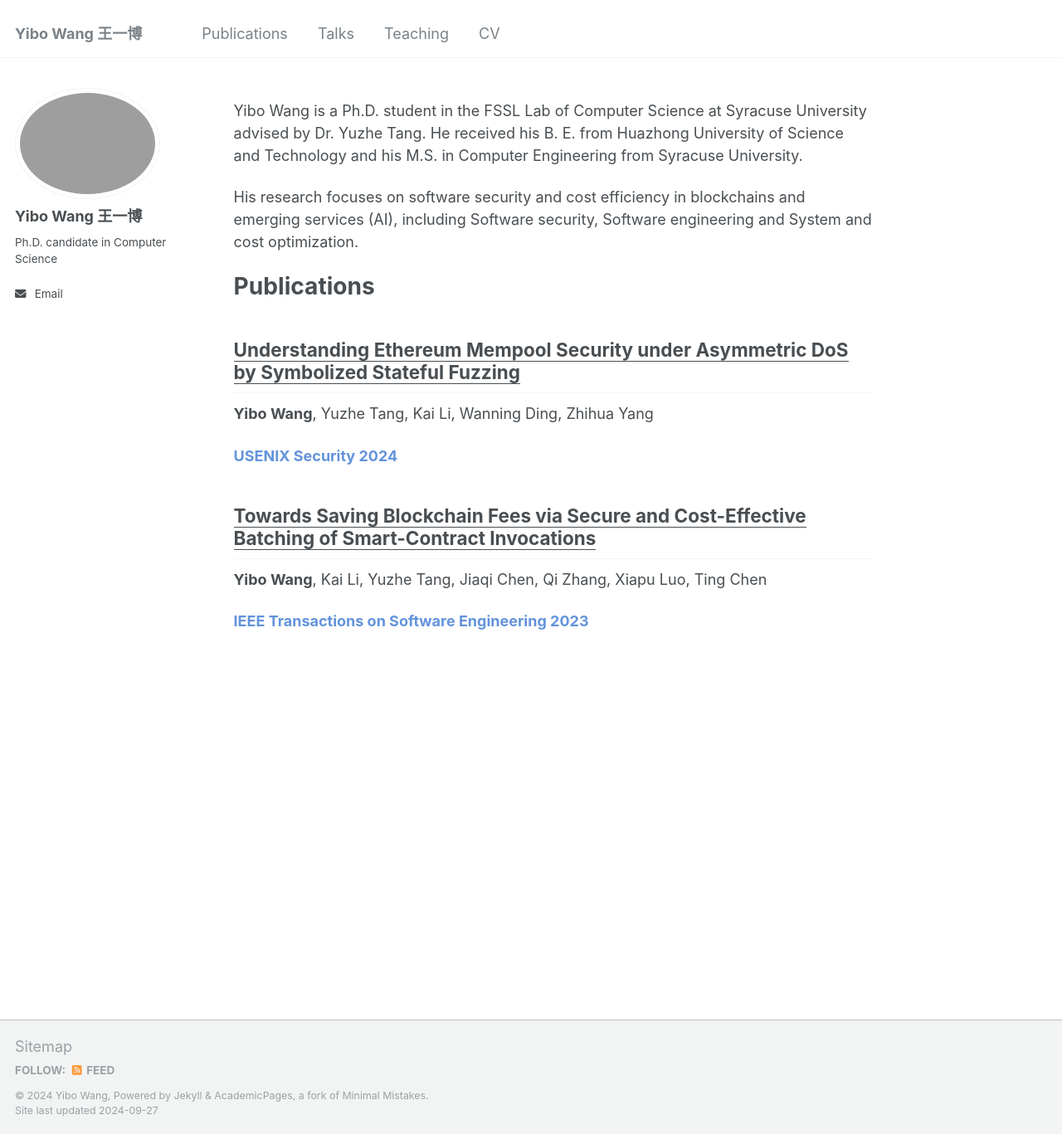
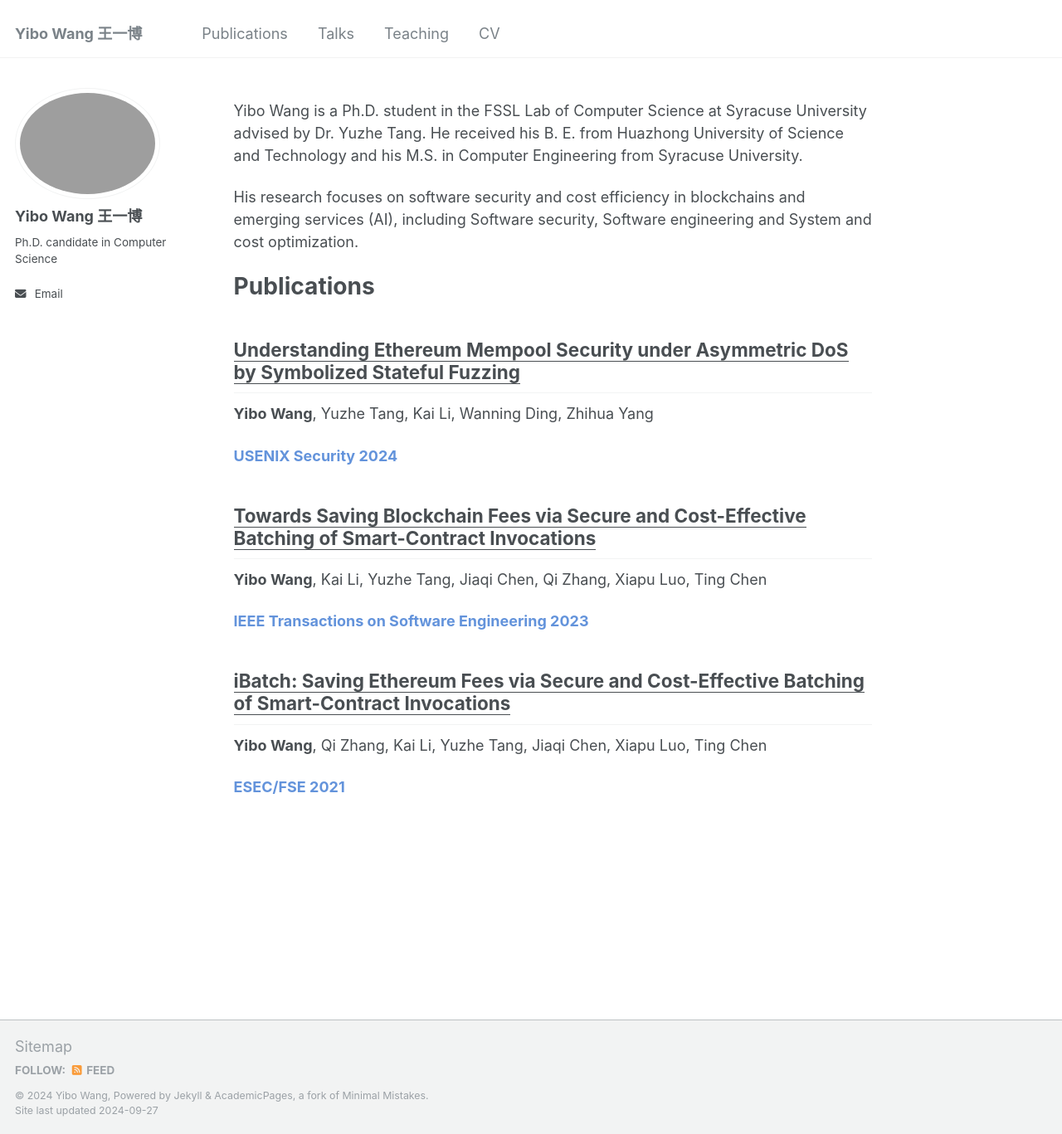
Before and after one commit to wangyibo0308/wangyibo0308.github.io, a Jekyll site: the page built from _pages/about.md, in a window 1280 px wide and 1367 px high. Shown: the whole window at 83% size. Built offline with Jekyll 4.4.1, drawn with Linux system fonts in a browser that asks for light colours.

Commit message:
Update about.md

```diff
--- a/_pages/about.md
+++ b/_pages/about.md
@@ -28,3 +28,10 @@ Publications
 **Yibo Wang**, Kai Li, Yuzhe Tang, Jiaqi Chen, Qi Zhang, Xiapu Luo, Ting Chen
 
 **<span style="color: rgba(60, 120, 210, 0.8);">IEEE Transactions on Software Engineering 2023</span>**
+
+<u>iBatch: Saving Ethereum Fees via Secure and Cost-Effective Batching of Smart-Contract Invocations</u>
+------
+
+**Yibo Wang**, Qi Zhang, Kai Li, Yuzhe Tang, Jiaqi Chen, Xiapu Luo, Ting Chen
+
+**<span style="color: rgba(60, 120, 210, 0.8);">ESEC/FSE 2021</span>**
```
